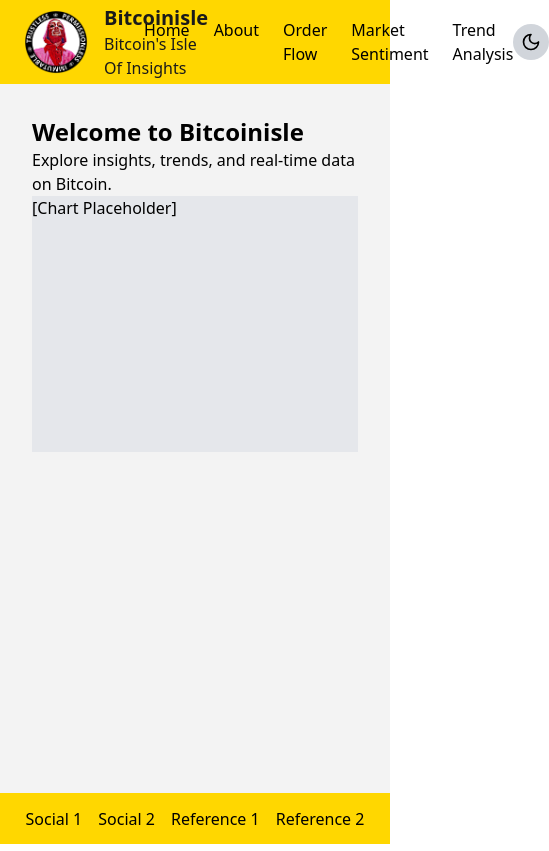
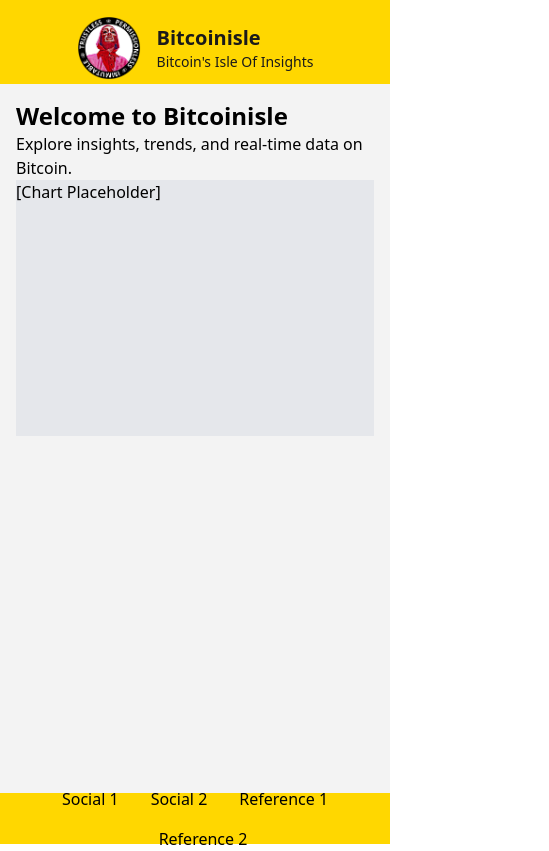
Before and after one commit to cin3rama/bc2, a Next.js app: page / in a window 390 px wide. Shown: the whole page, 549 px wide, since content can reach past the window. Built offline with nearby package versions, Linux system fonts and the light colour scheme.

Commit message:
0.0.4 - make pages responsive

```diff
--- a/package.json
+++ b/package.json
@@ -1,6 +1,6 @@
 {
   "name": "bc2",
-  "version": "0.0.3",
+  "version": "0.0.4",
   "private": true,
   "scripts": {
     "dev": "next dev",
--- a/src/app/layout.tsx
+++ b/src/app/layout.tsx
@@ -1,7 +1,6 @@
 'use client';
 
-import React from "react"
-import { useState, useEffect } from "react";
+import React, { useState, useEffect } from "react";
 import Link from "next/link";
 import { Moon, Sun } from "lucide-react";
 import "./tailwind.scss";
@@ -17,7 +16,6 @@
         setDarkMode(storedDarkMode);
     }, []);
 
-
     useEffect(() => {
         document.documentElement.classList.toggle("dark", darkMode);
         localStorage.setItem("darkMode", String(darkMode));
@@ -30,40 +28,51 @@
 
     return (
         <html lang="en" className={darkMode ? "dark" : ""}>
-        <body className={`min-h-screen flex flex-col ${darkMode ? "bg-black text-white" : "bg-white text-black"}`}>
+        <body
+            className={`min-h-screen flex flex-col ${
+                darkMode ? "bg-black text-white" : "bg-white text-black"
+            } overflow-auto`}
+        >
         {/* Header */}
-        <header className="w-full flex items-center justify-between p-6 bg-gold dark:bg-darkgold h-[10vh]">
-            <div className="flex items-center space-x-4">
+        <header className="w-full flex flex-col sm:flex-row items-center justify-between p-4 sm:p-6 bg-gold dark:bg-darkgold h-[10vh]">
+            <div className="flex items-center space-x-4 mb-2 sm:mb-0">
                 <img
                     src="/bc_logo_new_1080x1080.png"
                     alt="Bitcoinisle Logo"
                     className="w-16 h-16 rounded-full object-cover"
                 />
                 <div>
-                    <h1 className="text-xl font-semibold text-primary-dark dark:text-primary-dark">Bitcoinisle</h1>
-                    <h2 className="text-s font-regular text-primary-dark dark:text-primary-dark">Bitcoin's Isle Of Insights</h2>
+                    <h1 className="text-xl font-semibold text-primary-dark dark:text-primary-dark">
+                        Bitcoinisle
+                    </h1>
+                    <h2 className="text-sm font-regular text-primary-dark dark:text-primary-dark">
+                        Bitcoin's Isle Of Insights
+                    </h2>
                 </div>
             </div>
-            <nav className="flex space-x-6 text-black dark:accent-primary-dark">
+            <nav className="flex flex-wrap justify-center items-center gap-4 text-black dark:accent-primary-dark">
                 <Link href="/">Home</Link>
                 <Link href="/about">About</Link>
                 <Link href="/order-flow">Order Flow</Link>
-                <Link href="sentiment">Market Sentiment</Link>
+                <Link href="/sentiment">Market Sentiment</Link>
                 <Link href="/trends">Trend Analysis</Link>
             </nav>
-            <button onClick={() => setDarkMode(prev => !prev)} className="p-2 rounded-full bg-gray-300 dark:bg-gray-700">
+            <button
+                onClick={() => setDarkMode((prev) => !prev)}
+                className="p-2 rounded-full bg-gray-300 dark:bg-gray-700 mt-2 sm:mt-0"
+            >
                 {darkMode ? <Sun size={20} /> : <Moon size={20} />}
             </button>
         </header>
 
         {/* Page Content */}
-        <main className="flex-grow p-8 md:p-12 lg:p-16 xl:p-20 bg-secondary dark:bg-secondary-dark text-text dark:text-text-dark">
+        <main className="flex-grow p-4 md:p-8 lg:p-12 bg-secondary dark:bg-secondary-dark text-text dark:text-text-dark max-h-[84vh] overflow-auto">
             {children}
         </main>
 
         {/* Footer */}
-        <footer className="w-full h-[6vh] flex items-center justify-center bg-gold dark:bg-darkgold text-text dark:primary-dark">
-            <div className="flex space-x-4">
+        <footer className="w-full h-[6vh] flex items-center justify-center bg-gold dark:bg-darkgold text-text dark:primary-dark p-2">
+            <div className="flex flex-wrap justify-center items-center gap-4">
                 <span>Social 1</span>
                 <span>Social 2</span>
                 <span>Reference 1</span>
```
Also changed, not shown: src/app/order-flow/page.tsx (+25 -37 lines).
